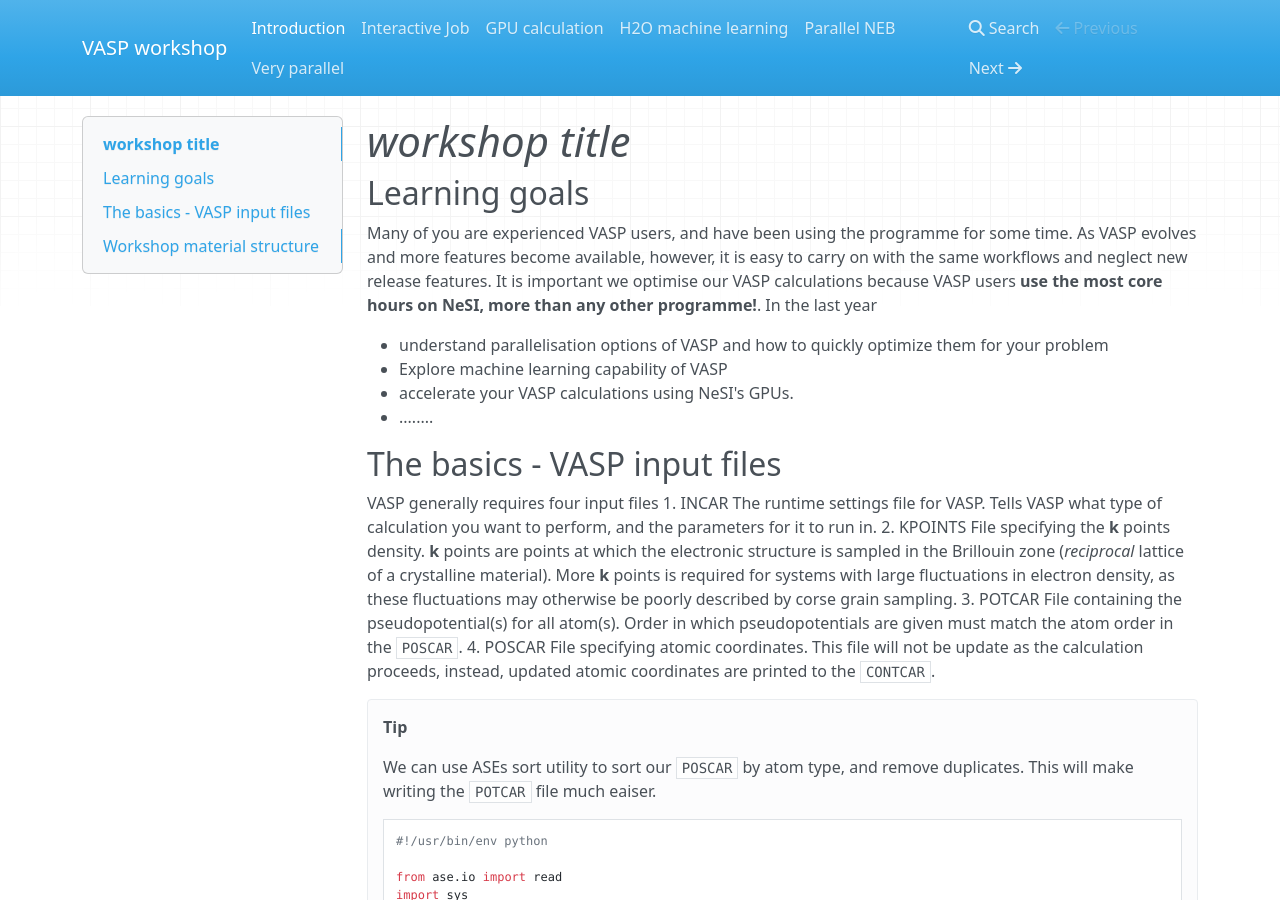
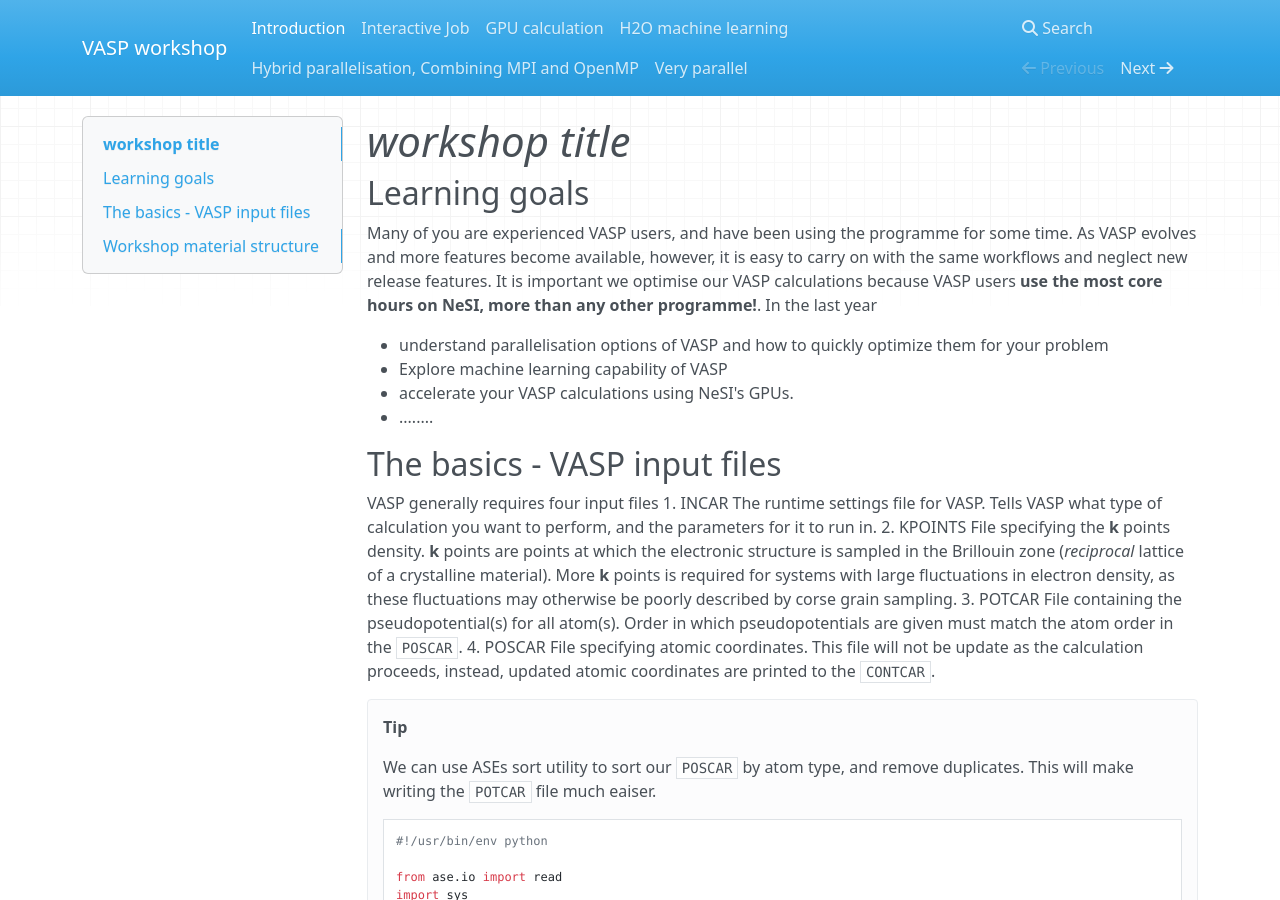
Before and after one commit to Johnryder23/VASP_workshop, an MkDocs documentation site: the page built from docs/index.md, in a window 1280 px wide and 900 px high. Built offline with MkDocs 1.6.1, drawn with Linux system fonts in a browser that asks for light colours; nearby versions of some CDN libraries.

Commit message:
changed a section name to hybrid parallelisation

```diff
--- a/mkdocs.yml
+++ b/mkdocs.yml
@@ -6,9 +6,8 @@ nav:
   - Interactive Job: 'interactive_job.md'
   - GPU calculation: 'GPU_calulation.md'
   - H2O machine learning: 'H2O_machine_learning_MD.md'
-  - Parallel NEB: 'parallel_NEB.md'
+  - Hybrid parallelisation, Combining MPI and OpenMP: 'hybrid_parallelisation.md'
   - Very parallel: 'very_parallel.md'
-
 
 markdown_extensions:
   - admonition
```
Also changed, not shown: docs/parallel_NEB.md (deleted), 1 other file.
